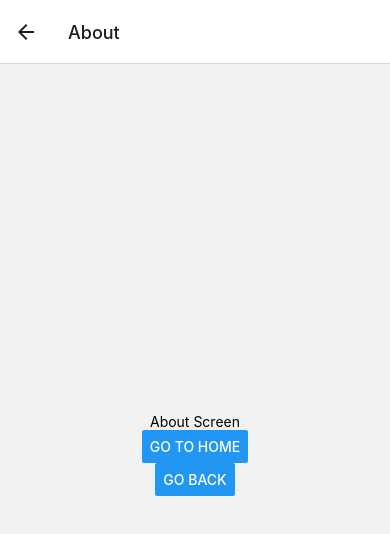
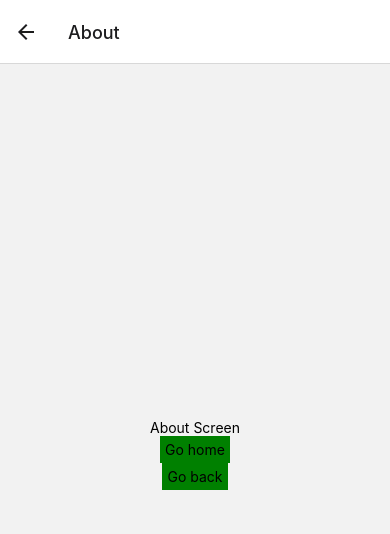
Before and after one commit to Webnatural/kcalview, a React Native app: screen /About in a window 390 px wide. Shown: the top 534 px of the page. Built offline with nearby package versions, Linux system fonts and the light colour scheme.

Commit message:
Offload more styles from func tpl

```diff
--- /dev/null
+++ b/components/Screens/AboutScreen.styles.ts
@@ -0,0 +1,6 @@
+import {StyleSheet} from 'react-native';
+
+export const aboutStyles = StyleSheet.create({
+  aboutScreen: {flex: 1, alignItems: 'center', justifyContent: 'center'},
+  touchableBtn: {backgroundColor: 'green', padding: 5},
+});
--- a/components/Screens/AboutScreen.tsx
+++ b/components/Screens/AboutScreen.tsx
@@ -1,13 +1,18 @@
 import React from 'react';
-import {Button, StyleSheet, View, Text} from 'react-native';
+import {TouchableOpacity, View, Text} from 'react-native';
 import {AboutProps} from '../../types/NavStack';
+import {aboutStyles} from './AboutScreen.styles';
 
 export default function AboutScreen({route, navigation}: AboutProps) {
   return (
-    <View style={{flex: 1, alignItems: 'center', justifyContent: 'center'}}>
+    <View style={aboutStyles.aboutScreen}>
       <Text>About Screen</Text>
-      <Button title="Go to Home" onPress={() => navigation.navigate('Home')} />
-      <Button title="Go back" onPress={() => navigation.goBack()} />
+      <TouchableOpacity onPress={() => navigation.navigate('Home')}>
+        <Text style={aboutStyles.touchableBtn}>Go home</Text>
+      </TouchableOpacity>
+      <TouchableOpacity onPress={() => navigation.goBack()}>
+        <Text style={aboutStyles.touchableBtn}>Go back</Text>
+      </TouchableOpacity>
     </View>
   );
 }
--- /dev/null
+++ b/components/Screens/HomeScreen.styles.ts
@@ -0,0 +1,6 @@
+import {StyleSheet} from 'react-native';
+
+export const homeStyles = StyleSheet.create({
+  homeScreen: {flex: 1, alignItems: 'center', justifyContent: 'center'},
+  touchableBtn: {backgroundColor: 'black', padding: 5},
+});
--- a/components/Screens/HomeScreen.tsx
+++ b/components/Screens/HomeScreen.tsx
@@ -1,13 +1,18 @@
 import React from 'react';
-import {Button, View, Text} from 'react-native';
+import {TouchableOpacity, View, Text} from 'react-native';
 import {HomeProps} from '../../types/NavStack';
+import {homeStyles} from './HomeScreen.styles';
 
 export default function HomeScreen({route, navigation}: HomeProps) {
   return (
-    <View style={{flex: 1, alignItems: 'center', justifyContent: 'center'}}>
+    <View style={homeStyles.homeScreen}>
       <Text>Home Screen</Text>
-      <Button title="Camera" onPress={() => navigation.navigate('Camera')} />
-      <Button title="About" onPress={() => navigation.navigate('About')} />
+      <TouchableOpacity onPress={() => navigation.navigate('Camera')}>
+        <Text style={homeStyles.touchableBtn}>Camera</Text>
+      </TouchableOpacity>
+      <TouchableOpacity onPress={() => navigation.navigate('About')}>
+        <Text style={homeStyles.touchableBtn}>About</Text>
+      </TouchableOpacity>
     </View>
   );
 }
```
